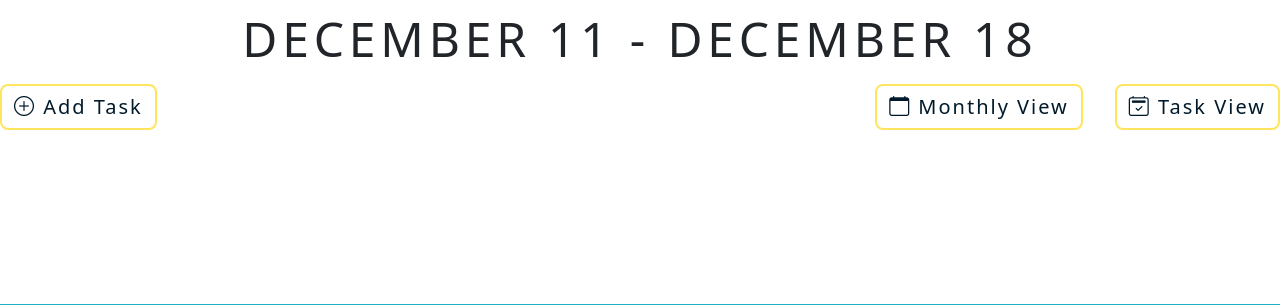
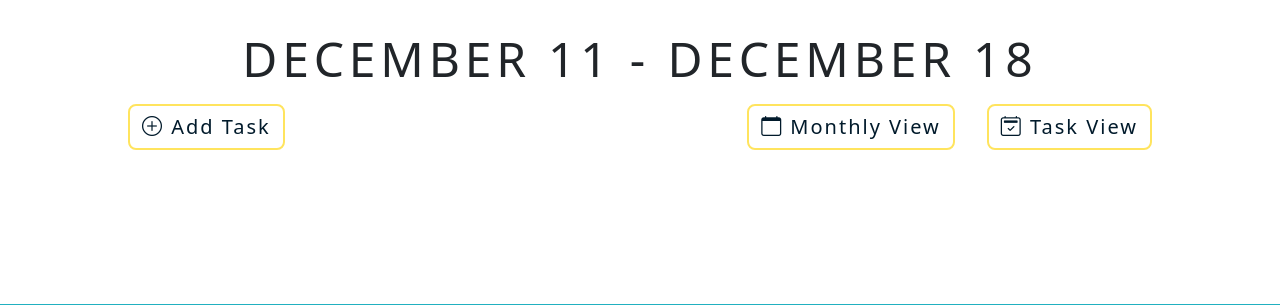
Before and after one commit to ShrutiGupta354/taskbook-SWE, a Flask app: page /weekly in a window 1280 px wide. Shown: the part 71-376 px from the top of the page. Run offline with Flask 2, Linux system fonts and the light colour scheme; the visitor is signed in with stand-in values (Sample User, id 1); some libraries are stand-ins or nearby versions.

Commit message:
added the same spacing that calendar.html has

```diff
--- a/templates/weekly.html
+++ b/templates/weekly.html
@@ -1,7 +1,7 @@
 {% include 'header.html' %}
 {% include 'banner.html' %}
 
-
+<div class="calendar mb-3">
     <div class="date text-center">
         <h1>December 11 - December 18</h1>
     </div>
@@ -15,11 +15,6 @@
             <button type="button" class="btn btn-yellow ms-3" onclick="location.href='/tasks';"><i class="bi bi-calendar2-check"></i> Task View</a>
         </div>
     </div>
+</div>
 
-
-<style>
-    /* * {
-        border: solid black 1px;
-    } */
-</style>
 {% include 'footer.html' %}
```
Lines whose indentation alone changed are shown as unchanged.
